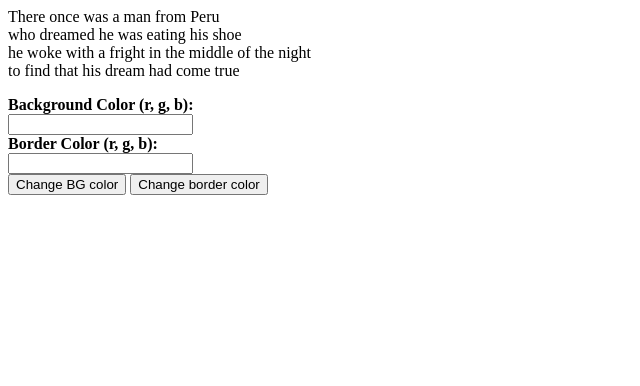
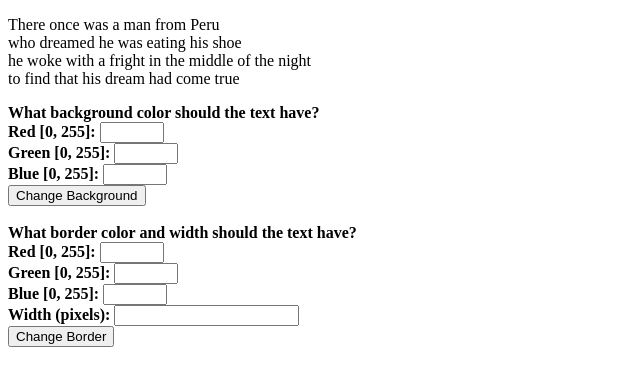
Before and after one commit to joshwashywash/EECS-448, a plain HTML site: page exercise4/index.html in a window 1280 px wide. Shown: the whole page, without its empty margins (0-640 px from the left). Drawn offline with Linux system fonts and the light colour scheme.

Commit message:
completed exercise4

```diff
--- a/exercise3/stylesheet.css
+++ b/exercise3/stylesheet.css
@@ -1,6 +1,5 @@
 body {
   background-image: url(background.png);
-  background-size: 100%;
 }
 
 p {
--- a/exercise4/index.html
+++ b/exercise4/index.html
@@ -1,22 +1,31 @@
+<!DOCTYPE html>
+
 <html>
 
 <head>
   <title>CSS Manipulation</title>
-  <script src="manipulate.js"></script>
+  <script type="text/javascript" src="manipulate.js"></script>
 </head>
 
 <body>
-  <p id="p">There once was a man from Peru
-    </br> who dreamed he was eating his shoe
-    </br> he woke with a fright in the middle of the night
-    </br> to find that his dream had come true
+  <p id="p" style="border-style:solid; border-width:0px">There once was a man from Peru
+    <br> who dreamed he was eating his shoe
+    <br> he woke with a fright in the middle of the night
+    <br> to find that his dream had come true
   </p>
-  <span style="font-weight:bold">
-    Background Color (r, g, b): </br><input id="bgColor" type="text"></br>
-    Border Color (r, g, b): </br><input id="borderColor" type="text"></br>
-  </span>
-  <button type=button onclick="color()">Change BG color</button>
-  <button type=button onclick="border()">Change border color</button>
+  <div style="font-weight:bold;">
+    What background color should the text have?<br>
+    Red [0, 255]: <input id="bgRed" type="number" min="0" max="255" maxlength="3"><br>
+    Green [0, 255]: <input id="bgGreen" type="number" min="0" max="255" maxlength="3"><br>
+    Blue [0, 255]: <input id="bgBlue" type="number" min="0" max="255" maxlength="3"><br>
+    <button type=button onclick="color()">Change Background</button><br>
+    <br>What border color and width should the text have?<br>
+    Red [0, 255]: <input id="brdRed" type="number" min="0" max="255" maxlength="3"><br>
+    Green [0, 255]: <input id="brdGreen" type="number" min="0" max="255" maxlength="3"><br>
+    Blue [0, 255]: <input id="brdBlue" type="number" min="0" max="255" maxlength="3"><br>
+    Width (pixels): <input id="brdWidth" type="number" min="0"><br>
+    <button type=button onclick="border()">Change Border</button>
+  </div>
 </body>
 
 </html>
--- a/exercise4/manipulate.js
+++ b/exercise4/manipulate.js
@@ -1,3 +1,18 @@
+alert('The HTML utilizes type="number" which may not work if you are using IE9 or earlier versions');
 color = () => {
-  document.getElementById('p').style.backgroundColor = "rgb" + document.getElementById('bgColor').value;
+  //set color of background
+  document.getElementById('p').style.backgroundColor = "rgb(" +
+    document.getElementById('bgRed').value + ", " +
+    document.getElementById('bgGreen').value + ", " +
+    document.getElementById('bgBlue').value + ")";
 };
+
+border = () => {
+  //set border width
+  document.getElementById('p').style.borderWidth = document.getElementById('brdWidth').value + "px";
+  //set border color
+  document.getElementById('p').style.borderColor = "rgb(" +
+    document.getElementById('brdRed').value + ", " +
+    document.getElementById('brdGreen').value + ", " +
+    document.getElementById('brdBlue').value + ")";
+};
```
Also changed, not shown: exercise3/index.html (+2 -3 lines).
